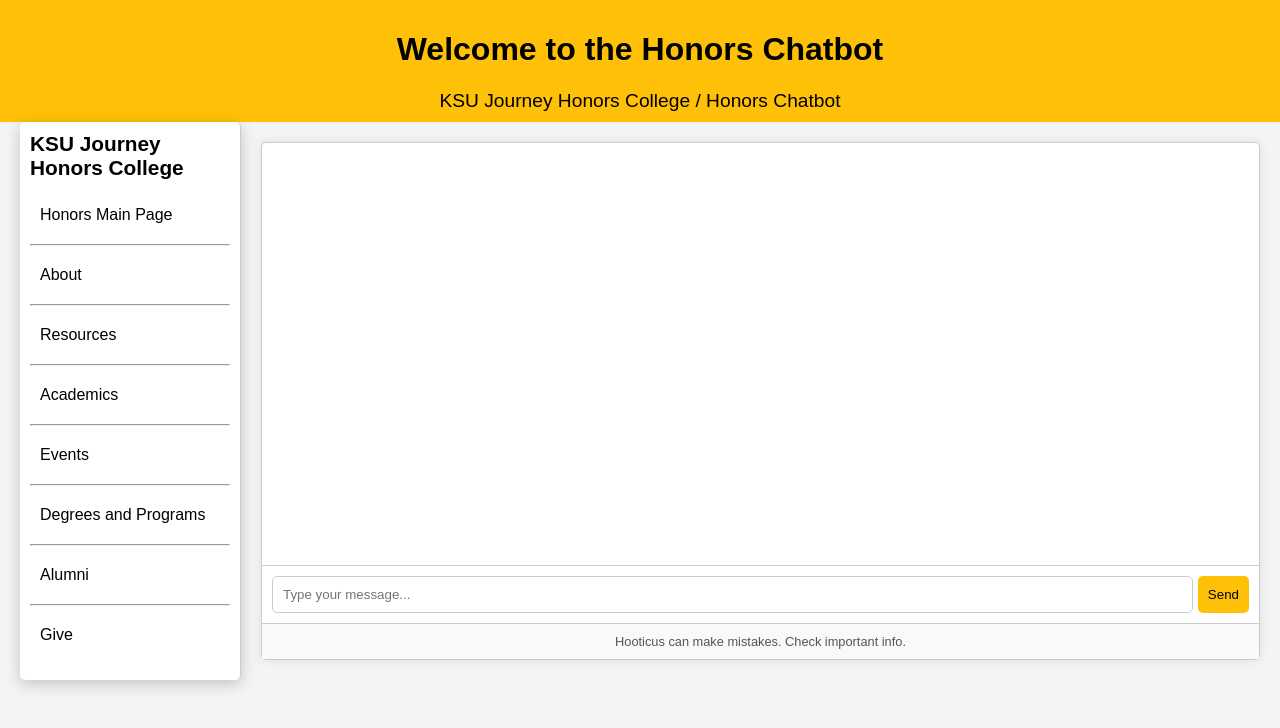
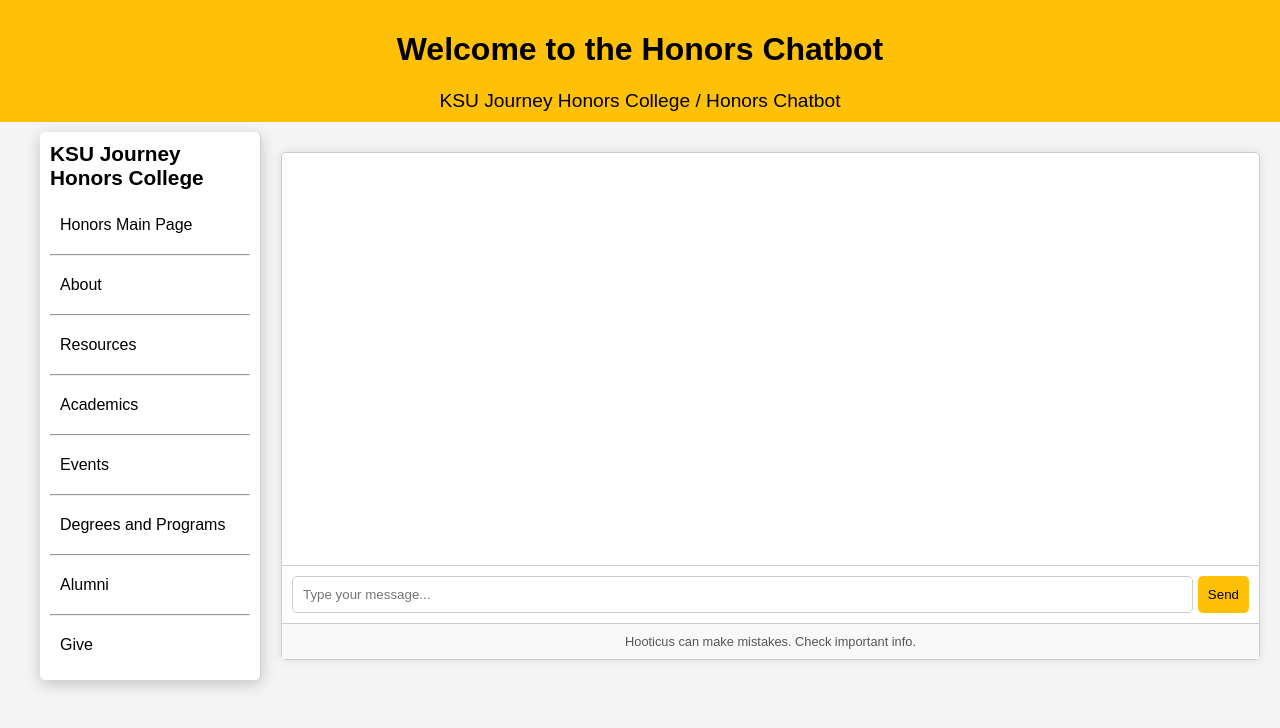
Before and after one commit to danielleahenry/honors_chatbot, a website: page index.html in a window 1280 px wide. Drawn offline with Linux system fonts and the light colour scheme.

Commit message:
updated style.css

```diff
--- a/style.css
+++ b/style.css
@@ -9,6 +9,7 @@
     background-color: #FFC107; /* light gold background */
     padding: 10px;
     text-align: center;
+    margin-bottom: 10px; /* add margin-bottom for spacing */
 }
 
 .banner {
@@ -25,13 +26,14 @@
 .sidebar {
     width: 200px; /* fixed width for the sidebar */
     background-color: #ffffff; /* set sidebar background color to white */
-    padding: 10px;
+    padding: 10px; /* keep padding for content */
+    padding-bottom: 0; /* remove padding at the bottom */
     border-right: 1px solid #ccc; /* right border to separate from chat */
     position: sticky; /* make the sidebar sticky */
     top: 0; /* stick to the top */
     box-shadow: 0 4px 15px rgba(0, 0, 0, 0.2); /* shadow for sidebar */
     z-index: 1; /* ensure it sits above other elements */
-    margin-left: 0; /* Remove this margin to rely on main-container padding */
+    margin-left: 20px; /* add space from the left */
     border-radius: 5px; /* round corners of the sidebar */
 }
 
```
